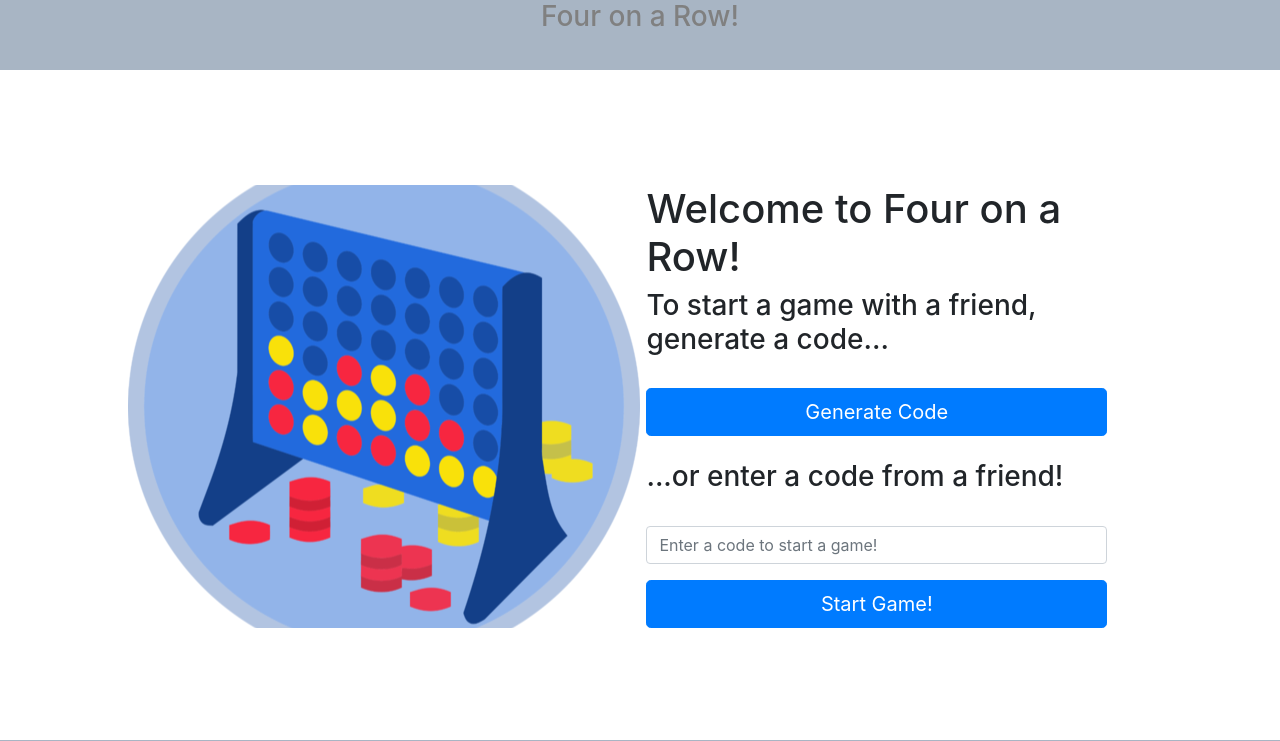
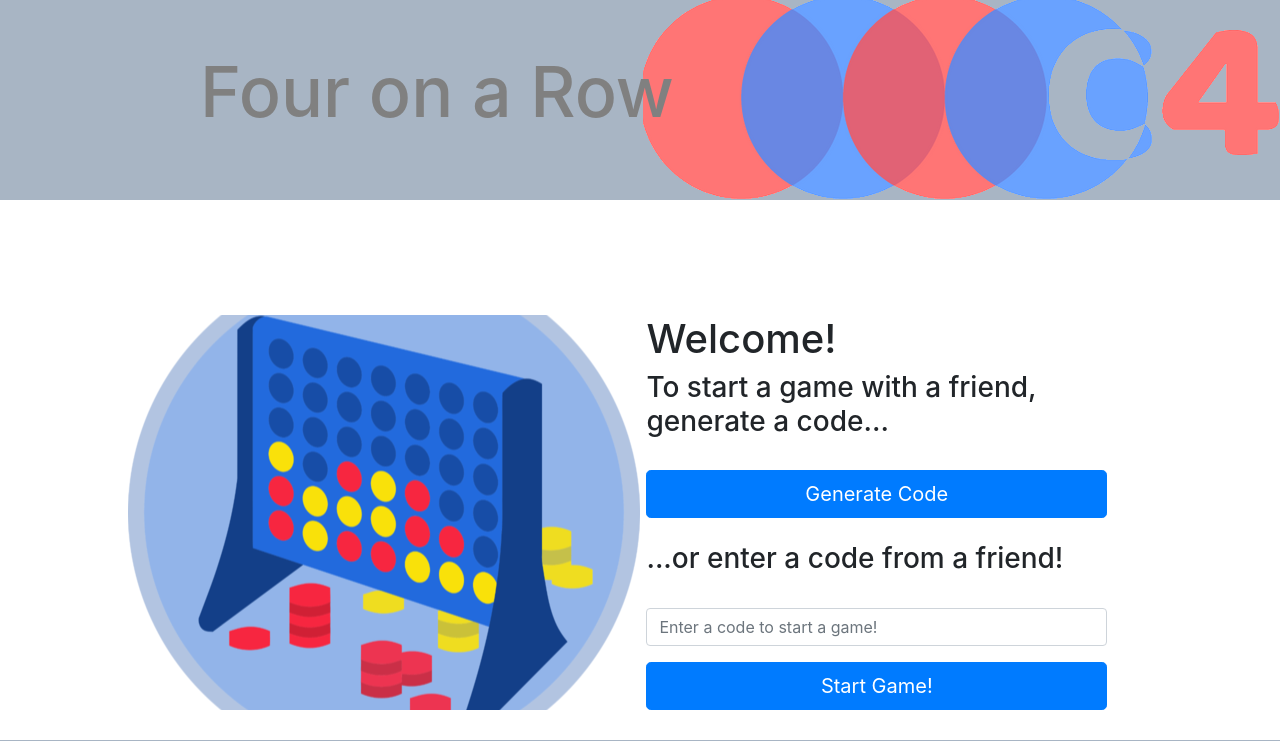
Before and after one commit to LarsDR5/WP19Game, a PHP site: page / in a window 1280 px wide. Shown: the top 741 px of the page. Run offline with PHP 8.4, Linux system fonts and the light colour scheme.

Commit message:
created and added header logo to index

```diff
--- a/header.html
+++ b/header.html
@@ -1,3 +1,3 @@
 <header>
-    <h3 class="headerText">Four on a Row!</h3>
+    <h3 class="headerText">Four on a Row</h3>
 </header>
--- a/index.php
+++ b/index.php
@@ -9,7 +9,7 @@
         <?php include 'header.html'; ?>
         <div id='main_div'>
             <div id='under_main_div'>
-                <h1 class="welcomeText">Welcome to Four on a Row!</h1>
+                <h1 class="welcomeText">Welcome!</h1>
                 <h3 class="welcomeText">To start a game with a friend, generate a code...</h3>
                 <br />
                 <button type="button" class="btn btn-primary btn-lg btn-block" id="codeButton" onclick="randomString();">Generate Code</button>
--- /dev/null
+++ b/scripts/main.js
@@ -0,0 +1,10 @@
+function randomString() {
+	var chars = "0123456789ABCDEFGHIJKLMNOPQRSTUVWXTZabcdefghiklmnopqrstuvwxyz";
+	var string_length = 4;
+	var randomstring = '';
+	for (var i=0; i<string_length; i++) {
+		var rnum = Math.floor(Math.random() * chars.length);
+		randomstring += chars.substring(rnum,rnum+1);
+	}
+	console.log(randomstring)
+}
--- a/styles/main_style.css
+++ b/styles/main_style.css
@@ -12,6 +12,10 @@ body, html{
 header{
     height: 70px;
     background: rgb(168, 181, 196);
+    padding-bottom: 200px;
+    background-image: url(../img/headerbackground.png);
+    background-repeat: no-repeat;
+    background-position: right;
 }
 
 #main_div{
@@ -46,6 +50,9 @@ footer{
 }
 
 .headerText {
-    text-align: center;
+    text-align: left;
     color: grey;
+    font-size: 70px;
+    padding-top: 50px;
+    padding-left: 200px;
 }
```
Also changed, not shown: img/headerbackground.png (added).
